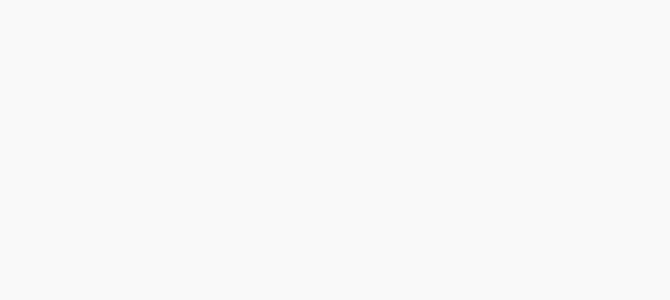
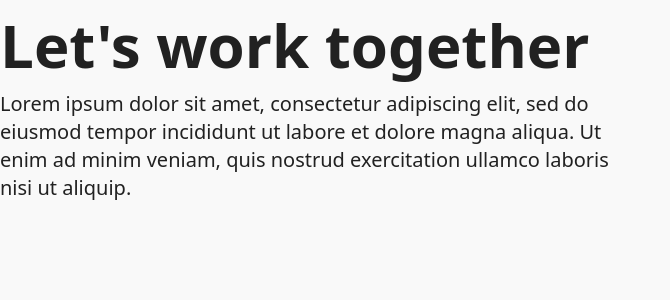
Before and after one commit to abeciana1/alba-cleaning, a Next.js app: page / in a window 1280 px wide. Shown: the top 300 px of the page, without its empty margins (0-670 px from the left). Built offline with nearby package versions, Linux system fonts and the light colour scheme.

Commit message:
Created initial rendering of hero section

```diff
--- a/components/layouts/index.tsx
+++ b/components/layouts/index.tsx
@@ -1,7 +1,7 @@
 import React from 'react'
-import { PropChild } from '@/types'
+import { PropChildI } from '@/types'
 
-export const PageMargin: React.FC<PropChild> = ({ children }) => {
+export const PageMargin: React.FC<PropChildI> = ({ children }) => {
     return (
         <section>
             {children}
--- /dev/null
+++ b/components/sections/index.tsx
@@ -0,0 +1,18 @@
+import React from 'react'
+import { HeroSectionI } from '@/types'
+
+export const HeroSection: React.FC<HeroSectionI> = ({
+    title,
+    body
+}) => {
+
+    return (
+        <section className="grid grid-cols-1 md:grid-cols-2">
+            <section>
+                <h1 className="text-foreground">{title}</h1>
+                <div className="text-xl">{ body }</div>
+            </section>
+            <section></section>
+        </section>
+    )
+}
--- a/pages/index.tsx
+++ b/pages/index.tsx
@@ -1,5 +1,6 @@
 import { NextSeo } from 'next-seo';
 import Tips from '../lib/tips.json'
+import { HeroSection } from '@/components/sections'
 
 export default function Home() {
 
@@ -10,6 +11,10 @@ export default function Home() {
         description="Sample text"
         canonical=""
       />
+      <HeroSection
+        title="Let's work together"
+        body="Lorem ipsum dolor sit amet, consectetur adipiscing elit, sed do eiusmod tempor incididunt ut labore et dolore magna aliqua. Ut enim ad minim veniam, quis nostrud exercitation ullamco laboris nisi ut aliquip."
+      />
     </>
   )
 }
--- a/styles/globals.css
+++ b/styles/globals.css
@@ -6,6 +6,7 @@
   box-sizing: border-box;
   padding: 0;
   margin: 0;
+  line-height: 150%;
 }
 
 html,
@@ -28,24 +29,30 @@ h1, h2, h3, h4, h5, h6 {
 
 h1 {
   @apply text-6xl;
+  line-height: 150%;
 }
 
 h2 {
   @apply text-5xl;
+  line-height: 150%;
 }
 
 h3 {
   @apply text-4xl;
+  line-height: 150%;
 }
 
 h4 {
   @apply text-3xl;
+  line-height: 150%;
 }
 
 h5 {
   @apply text-2xl;
+  line-height: 150%;
 }
 
 h6 {
   @apply text-xl;
+  line-height: 150%;
 }
```
Also changed, not shown: types/index.tsx (+7 -2 lines).
